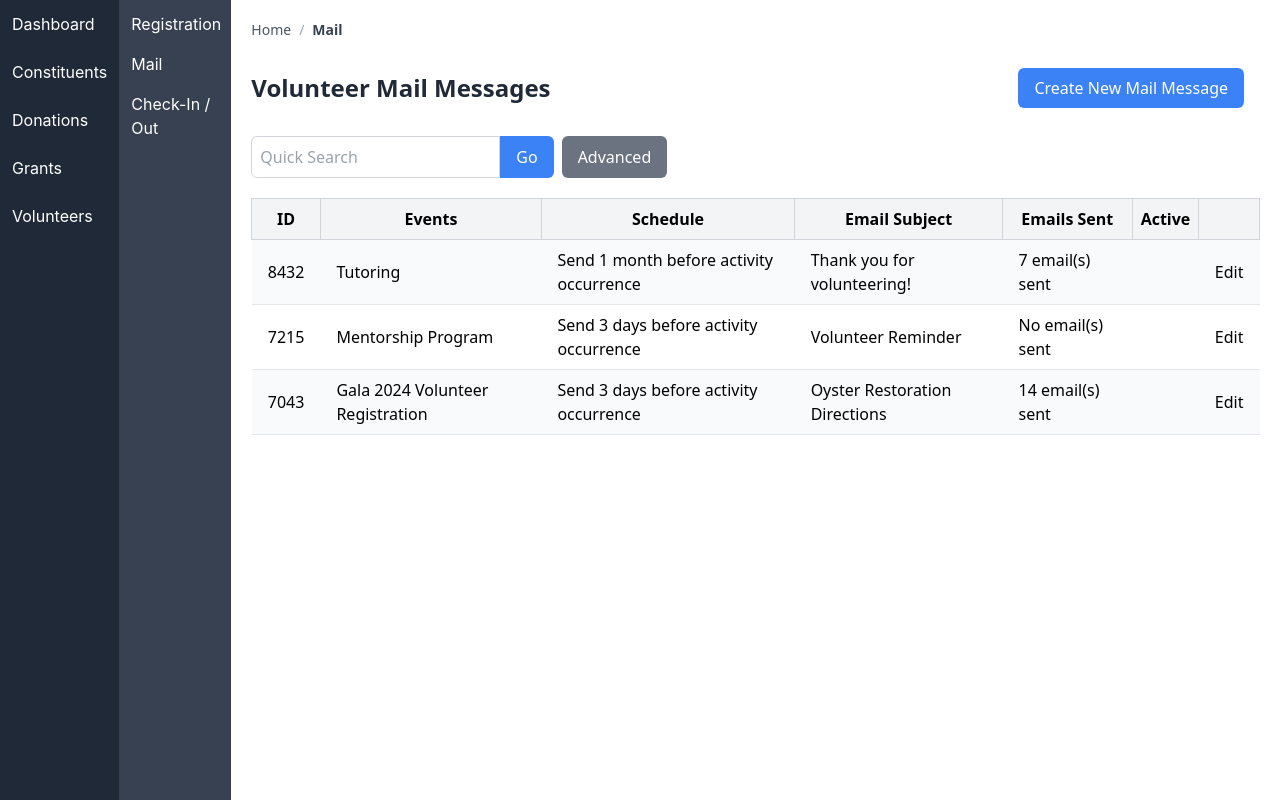
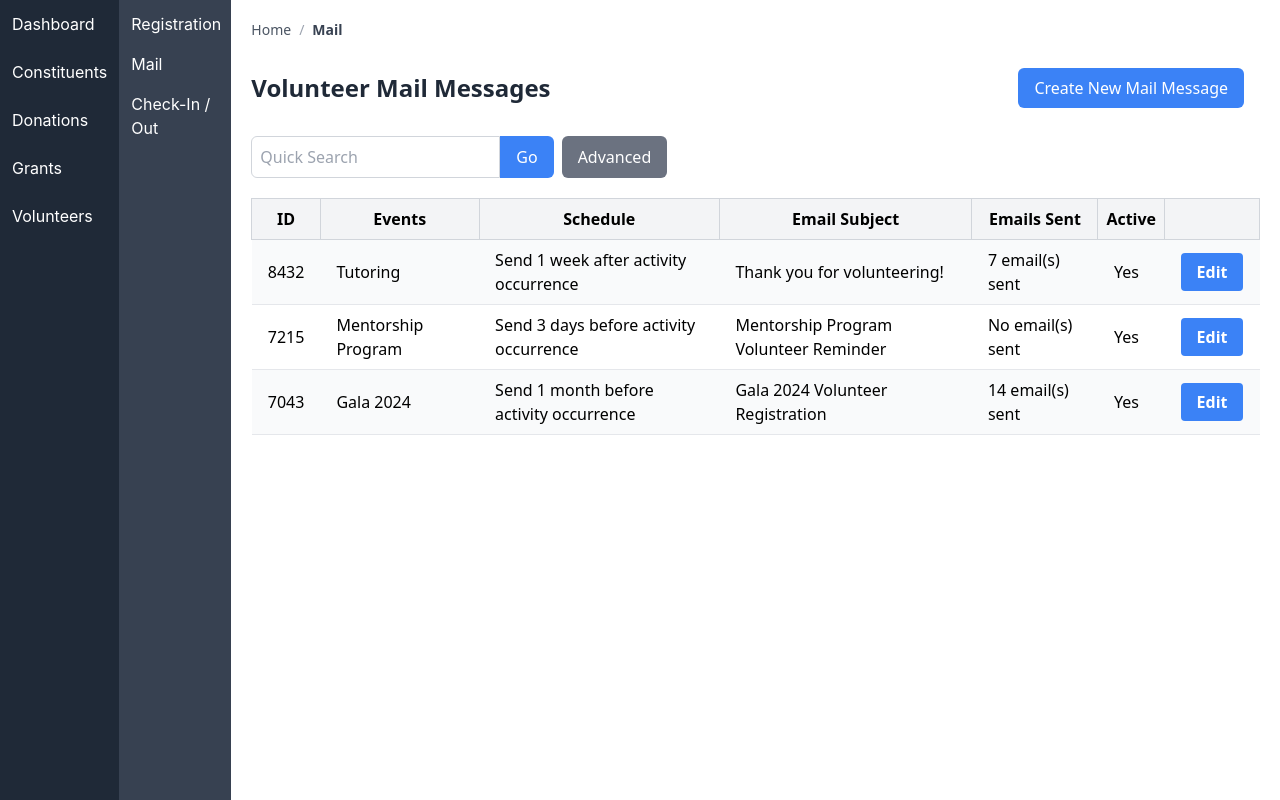
Before and after one commit to UTDallasEPICS/Kids-U-Donor-Volunteer-Database, a Next.js app: page /Volunteers/Mail in a window 1280 px wide. Built offline with nearby package versions, Linux system fonts and the light colour scheme.

Commit message:
mail progress

```diff
--- a/app/Volunteers/Mail/MailTable.tsx
+++ b/app/Volunteers/Mail/MailTable.tsx
@@ -1,5 +1,6 @@
-// Table.tsx
+// MailTable.tsx
 import React from "react";
+import Link from "next/link";
 
 interface Message {
   ID: number;
@@ -7,8 +8,7 @@ interface Message {
   Schedule: string;
   Subject: string;
   Sent: string;
-  Active: boolean;
-  Edit: string; //this is a button not a string
+  Active: string;
 }
 
 interface TableProps {
@@ -55,7 +55,11 @@ export const MailTable: React.FC<TableProps> = ({ data }) => {
               <td className="py-2 px-4 border-b">{message.Subject}</td>
               <td className="py-2 px-4 border-b">{message.Sent}</td>
               <td className="py-2 px-4 border-b">{message.Active}</td>
-              <td className="py-2 px-4 border-b">{message.Edit}</td>
+              <td className="py-2 px-4 border-b">
+                <a className="bg-blue-500 hover:bg-blue-700 text-white font-bold py-2 px-4 rounded">
+                  Edit
+                </a>
+              </td>
             </tr>
           ))}
         </tbody>
--- a/app/Volunteers/Mail/NewMail/page.tsx
+++ b/app/Volunteers/Mail/NewMail/page.tsx
@@ -1,4 +1,5 @@
-import React from "react";
+import React, { useState, useEffect } from "react";
+import { useRouter } from "next/router";
 import Link from "next/link";
 
 interface Message {
@@ -7,8 +8,6 @@ interface Message {
   Schedule: string;
   Subject: string;
   Sent: string;
-  Active: boolean;
-  Edit: string; //this is a button not a string
 }
 
 const NewMail: React.FC = () => {
@@ -24,11 +23,25 @@ const NewMail: React.FC = () => {
     </div>
   );
 
+  const Header = () => (
+    <div className="flex justify-between items-center mb-5">
+      <h1 className="text-2xl font-bold text-gray-800">Mail Message</h1>
+    </div>
+  );
+
+  const Body = () => (
+    <div className="flex justify-between items-center mb-5">
+      <h1>Here</h1>
+      <h3>here</h3>
+    </div>
+  );
+
   return (
     <div className={"flex font-sans"}>
       <div className="flex-grow p-5">
         <Breadcrumb />
-        Here
+        <Header />
+        <Body />
       </div>
     </div>
   );
--- a/app/Volunteers/Mail/page.tsx
+++ b/app/Volunteers/Mail/page.tsx
@@ -1,5 +1,7 @@
 "use client";
 import { MailTable } from "./MailTable";
+import EditMail from "./NewMail/page";
+import { useRouter } from "next/router";
 
 import React, { useState, useEffect } from "react";
 // import type { Mail } from "@/prisma";
@@ -11,8 +13,7 @@ interface Message {
   Schedule: string;
   Subject: string;
   Sent: string;
-  Active: boolean;
-  Edit: string; //this is a button not a string
+  Active: string;
 }
 
 const Mail: React.FC = () => {
@@ -20,29 +21,26 @@ const Mail: React.FC = () => {
     {
       ID: 8432,
       Event: "Tutoring",
-      Schedule: "Send 1 month before activity occurrence",
+      Schedule: "Send 1 week after activity occurrence",
       Subject: "Thank you for volunteering!",
       Sent: "7 email(s) sent",
-      Active: true,
-      Edit: "Edit",
+      Active: "Yes",
     },
     {
       ID: 7215,
       Event: "Mentorship Program",
       Schedule: "Send 3 days before activity occurrence",
-      Subject: "Volunteer Reminder",
+      Subject: "Mentorship Program Volunteer Reminder",
       Sent: "No email(s) sent",
-      Active: true,
-      Edit: "Edit",
+      Active: "Yes",
     },
     {
       ID: 7043,
-      Event: "Gala 2024 Volunteer Registration",
-      Schedule: "Send 3 days before activity occurrence",
-      Subject: "Oyster Restoration Directions",
+      Event: "Gala 2024",
+      Schedule: "Send 1 month before activity occurrence",
+      Subject: "Gala 2024 Volunteer Registration",
       Sent: "14 email(s) sent",
-      Active: true,
-      Edit: "Edit",
+      Active: "Yes",
     },
   ];
 
```
